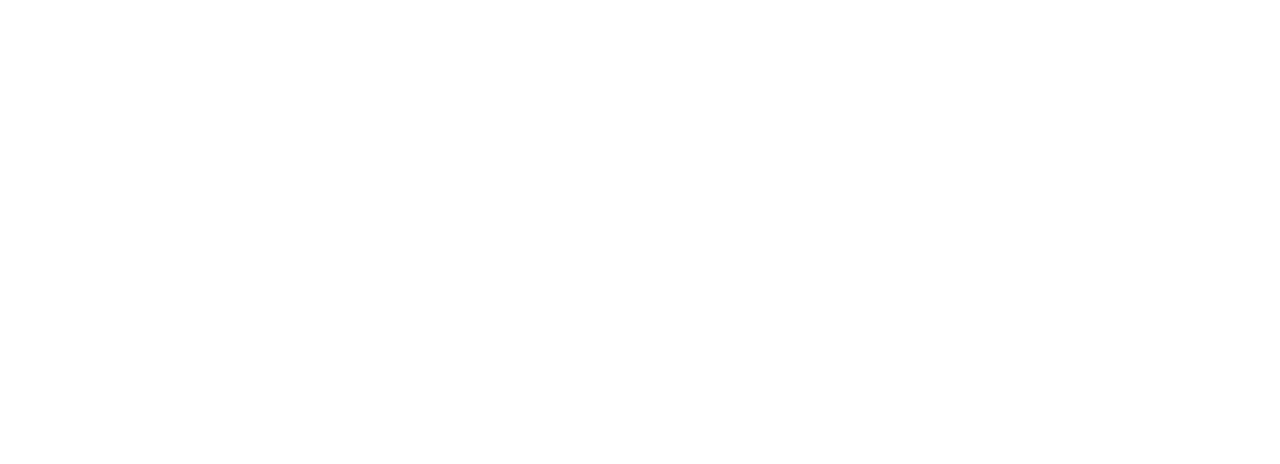
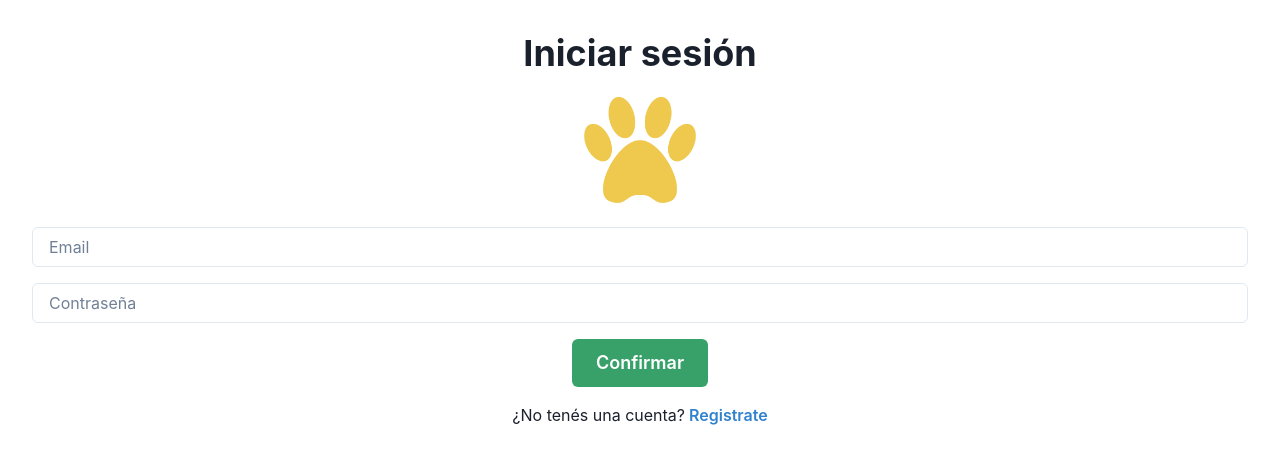
Before and after one commit to MauroErben/find-pet-frontend, a React (Vite) app: page /login in a window 1280 px wide. Before the commit this address had no page. Shown: the top 464 px of the page. Built offline with nearby package versions, Linux system fonts and the light colour scheme.

Commit message:
added login form and route

```diff
--- a/src/App.jsx
+++ b/src/App.jsx
@@ -3,14 +3,16 @@
 import Home from './Components/Home'
 import PostForm from './Components/Posts/PostForm'
 import RegisterForm from './Components/Auth/RegisterForm'
+import LoginForm from './Components/Auth/LoginForm'
 
 function App () {
   return (
     <BrowserRouter>
       <Routes>
         <Route path='/' element={<Home />} />
-        <Route path='/new-post' element={<PostForm />} />
-        <Route path='/create-user' element={<RegisterForm />} />
+        <Route path='/new' element={<PostForm />} />
+        <Route path='/register' element={<RegisterForm />} />
+        <Route path='/login' element={<LoginForm />} />
       </Routes>
     </BrowserRouter>
   )
--- /dev/null
+++ b/src/Components/Auth/LoginForm.jsx
@@ -0,0 +1,95 @@
+import React from 'react'
+import FormHeader from '../FormHeader'
+import {
+    Button,
+    FormControl,
+    Input,
+    Stack,
+    VStack,
+    Text,
+    Link,
+    FormErrorMessage
+} from '@chakra-ui/react'
+import { Link as RouterLink } from 'react-router-dom'
+import { useFormik } from 'formik'
+import { LoginSchema } from './Schemas/LoginSchema'
+
+export default function LoginForm() {
+    const formik = useFormik({
+        enableReinitialize: true,
+        initialValues: {
+            email: '',
+            password: ''
+        },
+        validationSchema: LoginSchema,
+        onSubmit: (values, { setSubmitting, resetForm }) => {
+            setTimeout(() => {
+                alert(JSON.stringify(values))
+                setSubmitting(false)
+                resetForm()
+            }, 400);
+        }
+    })
+
+    return (
+        <Stack
+            spacing={4}
+            padding={[4, 4, 6, 8]}
+        >
+            {/* HEADER */}
+            <FormHeader
+                title='Iniciar sesión'
+            />
+
+            {/* BODY */}
+            <VStack
+                spacing={4}
+            >
+                <FormControl isInvalid={formik.touched.email && formik.errors.email}>
+                    <Input
+                        type='email'
+                        value={formik.values.email}
+                        name='email'
+                        placeholder='Email'
+                        onChange={formik.handleChange}
+                        onBlur={formik.handleBlur}
+                    />
+                    <FormErrorMessage>{formik.errors.email}</FormErrorMessage>
+                </FormControl>
+
+                <FormControl isInvalid={formik.touched.password && formik.errors.password}>
+                    <Input
+                        type='password'
+                        value={formik.values.password}
+                        name='password'
+                        placeholder='Contraseña'
+                        onChange={formik.handleChange}
+                        onBlur={formik.handleBlur}
+                    />
+                    <FormErrorMessage>{formik.errors.password}</FormErrorMessage>
+                </FormControl>
+
+                <Button
+                    size='lg'
+                    colorScheme='green'
+                    disabled={formik.isSubmitting}
+                    onClick={formik.handleSubmit}
+                >
+                    Confirmar
+                </Button>
+
+                <Text>
+                    ¿No tenés una cuenta?
+                    <Link
+                        as={RouterLink}
+                        ms={1}
+                        to='/register'
+                    >
+                        <Button colorScheme='blue' variant='link'>Registrate</Button>
+                    </Link>
+                </Text>
+            </VStack>
+
+        </Stack>
+    )
+}
--- a/src/Components/Auth/RegisterForm.jsx
+++ b/src/Components/Auth/RegisterForm.jsx
@@ -2,7 +2,7 @@
 import { Stack, VStack, FormControl, Input, Button, FormErrorMessage, Text, Link } from '@chakra-ui/react'
 import FormHeader from '../FormHeader'
 import { useFormik } from 'formik'
-import { AuthSchema } from './AuthScheme'
+import { RegisterSchema } from './Schemas/RegisterSchema'
 import { Link as RouterLink } from 'react-router-dom'
 
 export default function RegisterForm() {
@@ -16,7 +16,7 @@
             password: '',
             repeatPassword: ''
         },
-        validationSchema: AuthSchema,
+        validationSchema: RegisterSchema,
         onSubmit: (values, { setSubmitting, resetForm }) => {
             setTimeout(() => {
                 alert(JSON.stringify(values))
@@ -34,7 +34,7 @@
             {/* HEADER */}
             <FormHeader
                 title='Crear cuenta'
-                subtitle='Creá una cuenta y administrá todas tus publicaciónes.'
+                subtitle='Creá una cuenta para poder administrar y crear publicaciónes.'
             />
             {/* BODY */}
             <VStack
@@ -114,7 +114,7 @@
                     <Link
                         as={RouterLink}
                         ms={1}
-                        to='/'
+                        to='/login'
                     >
                         <Button colorScheme='blue' variant='link'>Iniciar sesión</Button>
                     </Link>
--- /dev/null
+++ b/src/Components/Auth/Schemas/LoginSchema.js
@@ -0,0 +1,11 @@
+import * as Yup from 'yup'
+
+export const LoginSchema = Yup.object().shape({
+    email: Yup.string()
+        .email('Email invalido')
+        .required('Campo obligatorio'),
+
+    password: Yup.string()
+        .trim()
+        .required('Campo obligatorio'),
+})
--- a/src/Components/Auth/AuthScheme.js
+++ b/src/Components/Auth/Schemas/RegisterSchema.js
@@ -3,7 +3,7 @@
 const SUPPORTED_FORMATS = ['image/jpg', 'image/jpeg', 'image/png']
 const IMAGE_MAX_SIZE = 15000000 // 15MB
 
-export const AuthSchema = Yup.object().shape({
+export const RegisterSchema = Yup.object().shape({
     name: Yup.string().required('Campo obligatorio'),
 
     email: Yup.string()
```
